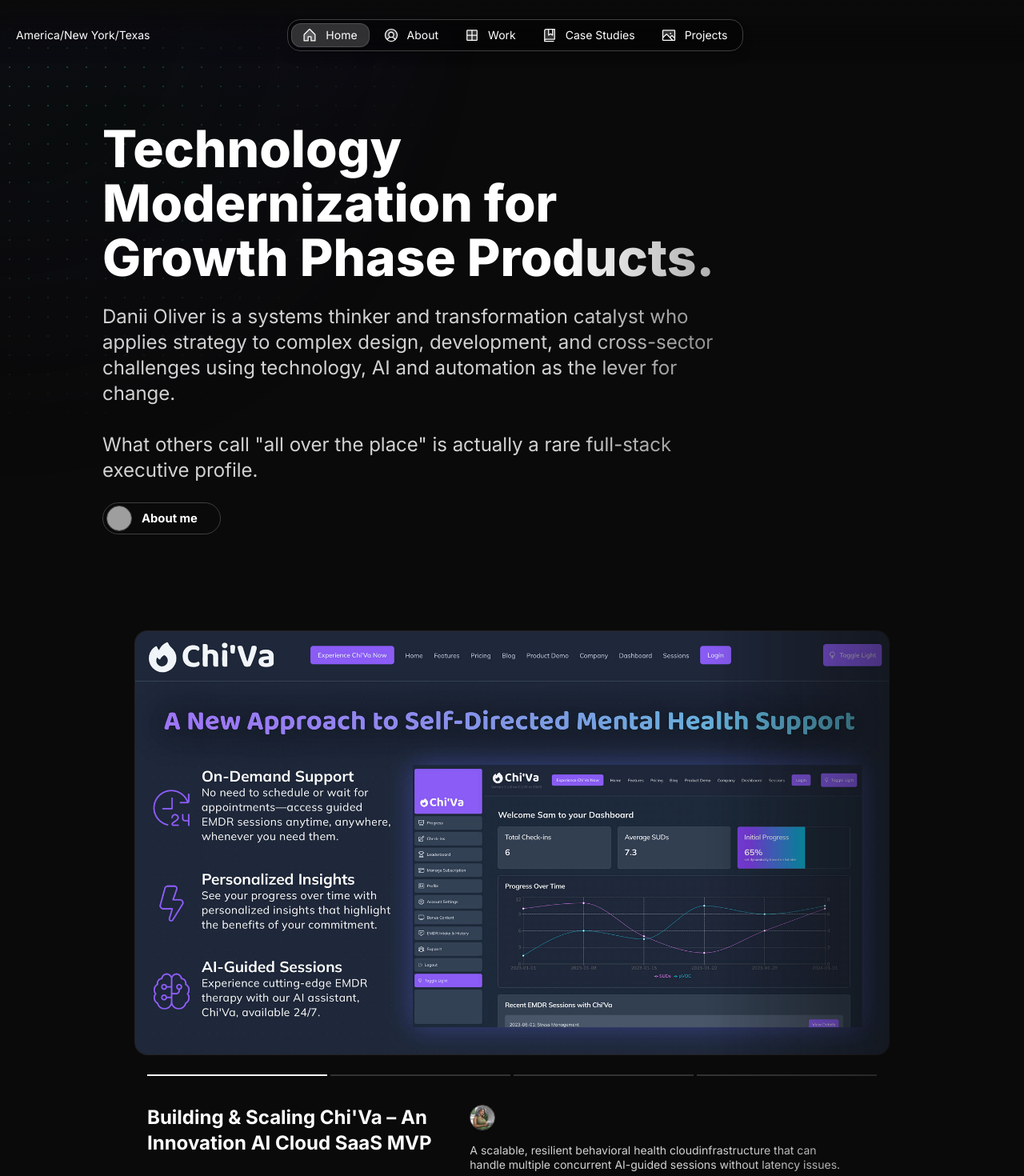
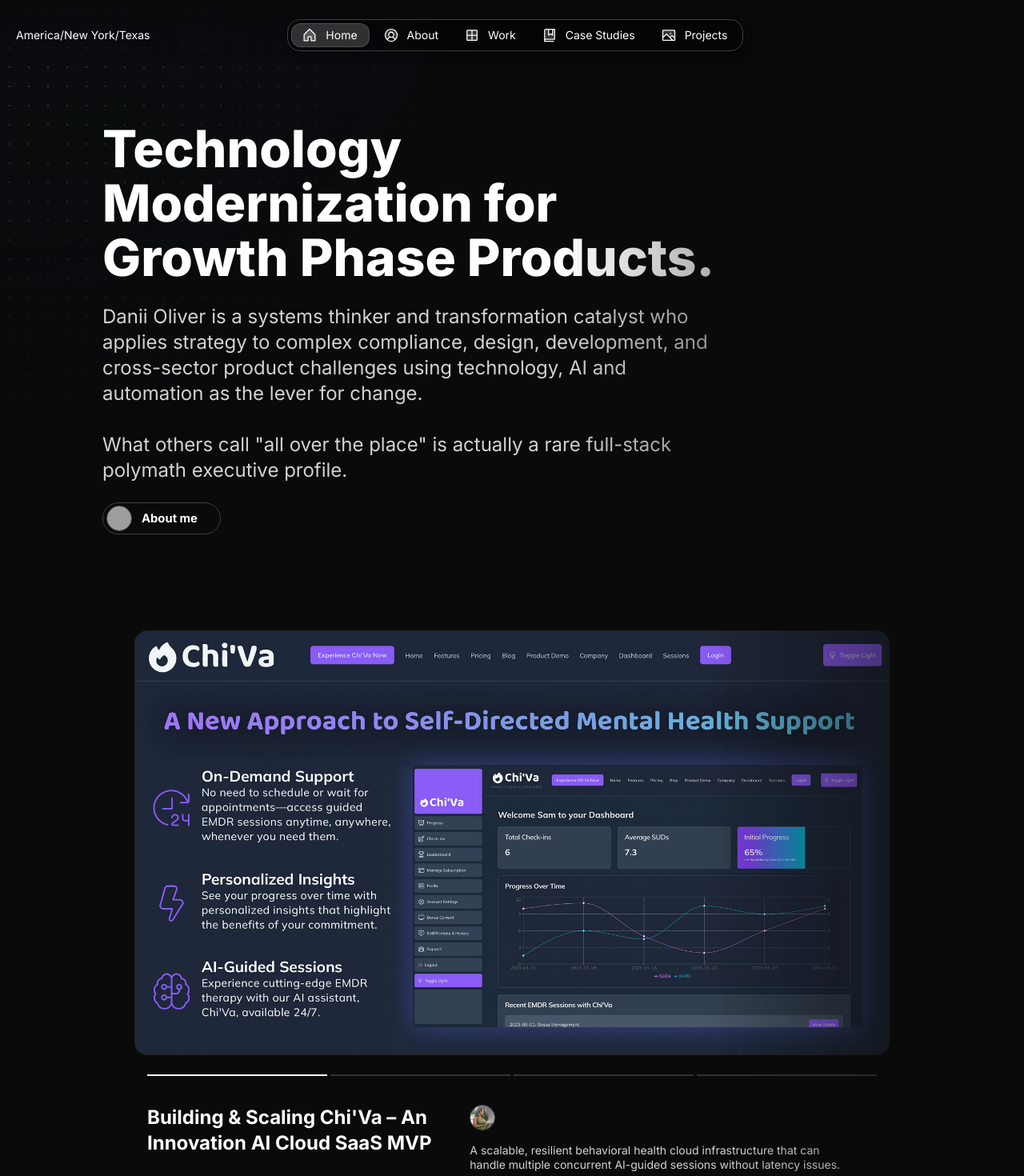
Before and after one commit to CogSciOliver/danii-oliver-portfolio-2025, a Next.js app: page /en in a window 1280 px wide. Shown: the top 1470 px of the page at 80% size. Built offline with nearby package versions, Linux system fonts and the light colour scheme; grey boxes are pictures that could not be loaded.

Commit message:
3 Updated focus

```diff
--- a/src/app/[locale]/work/projects/en/chiva-ai-cloud-saas.mdx
+++ b/src/app/[locale]/work/projects/en/chiva-ai-cloud-saas.mdx
@@ -1,7 +1,7 @@
 ---
 title: "Building & Scaling Chi'Va – An Innovation AI Cloud SaaS MVP"
 publishedAt: "2025-02-01"
-summary: "A scalable, resilient behavioral health cloudinfrastructure that can handle multiple concurrent AI-guided sessions without latency issues."
+summary: "A scalable, resilient behavioral health cloud infrastructure that can handle multiple concurrent AI-guided sessions without latency issues."
 images:
     - "/images/gallery/project-chiva-03.jpg"
     - "/images/gallery/project-chiva-02.jpg"
--- a/src/app/resources/content.js
+++ b/src/app/resources/content.js
@@ -57,13 +57,13 @@ const home = {
 	subline: (
 		<>
 			{person.name} is a systems thinker and transformation catalyst who
-			applies strategy to complex design, development, and cross-sector
-			challenges using technology, AI and automation as the lever for
+			applies strategy to complex compliance, design, development, and cross-sector
+			product challenges using technology, AI and automation as the lever for
 			change.
 			<br />
 			<br />
 			What others call "all over the place" is actually a rare full-stack
-			executive profile.
+			polymath executive profile.
 		</>
 	),
 };
```
